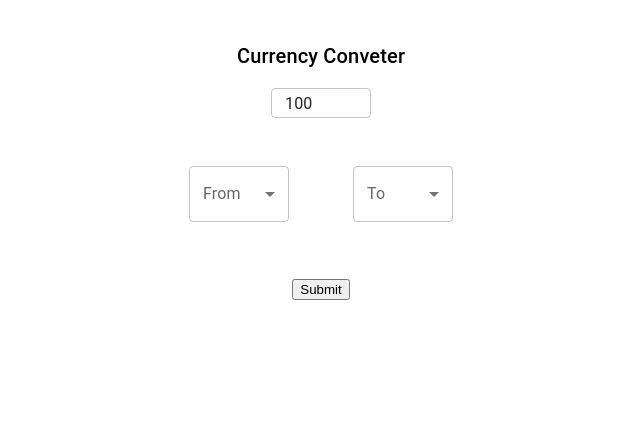
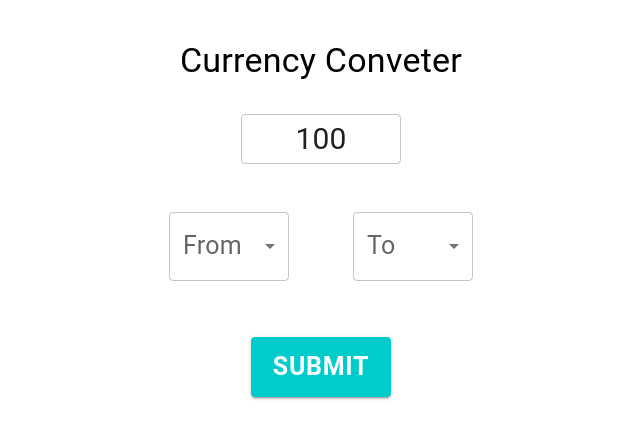
Before and after one commit to vknanavati/React-Currency-Converter, a React (Create React App) app: page / in a window 1280 px wide. Shown: the top 438 px of the page, without its empty margins (319-959 px from the left). Built offline with nearby package versions, Linux system fonts and the light colour scheme.

Commit message:
styled FormControl, Select, InputLabel tags.

```diff
--- a/src/App.js
+++ b/src/App.js
@@ -1,5 +1,5 @@
 import { useEffect, useState } from 'react';
-import {InputLabel,FormControl, Select, Grid, Container, Typography, TextField, MenuItem} from '@mui/material'
+import {Button, InputLabel,FormControl, Select, Grid, Container, Typography, TextField, MenuItem} from '@mui/material'
 
 console.log(process.env)
 
@@ -244,9 +244,9 @@ function App() {
         direction={"column"}
       >
         <Typography
-          variant="h6"
+          variant="h4"
           marginTop={5}
-          marginBottom={2}
+          marginBottom={4}
         >
           Currency Conveter
         </Typography>
@@ -259,9 +259,16 @@ function App() {
           >
             <TextField
               sx={{
-                width: 100,
+                width: 160,
                 "& .MuiInputBase-root":{
-                  height: 30
+                  height: 50
+                },
+                input: {
+                  textAlign: "center",
+                  fontSize: 30
+                },
+                "& .MuiOutlinedInput-root.Mui-focused .MuiOutlinedInput-notchedOutline": {
+                  borderColor: "#00CCCC"
                 }
               }}
               value={amount}
@@ -277,13 +284,27 @@ function App() {
                   margin={2}
                   padding={2}
                 >
-                  <FormControl sx={{width: 100}}>
-                  <InputLabel>From</InputLabel>
+                  <FormControl sx={{width: 120}}>
+                    <InputLabel
+                      sx={{
+                        '&.MuiInputLabel-shrink':{
+                          color:"#00CCCC"
+                        },
+                        fontSize: 25
+                      }}
+                    >From</InputLabel>
                       <Select
+                        sx={{
+                          "&.Mui-focused .MuiOutlinedInput-notchedOutline":{
+                            borderColor: "#00CCCC"
+                          },
+                          fontSize: 25
+                        }}
+                        label="From"
                         onChange={e => setFrom(e.target.value)}
                       >
                         {currency_codes.map((currency_code, i) => {
-                         return <MenuItem key={i} value={currency_code}>{currency_code}</MenuItem>
+                          return <MenuItem sx={{fontSize: 25}} key={i} value={currency_code}>{currency_code}</MenuItem>
                         })}
                       </Select>
                     </FormControl>
@@ -292,25 +313,51 @@ function App() {
                   margin={2}
                   padding={2}
                 >
-                  <FormControl sx={{width: 100}}>
+                  <FormControl sx={{width: 120}}>
                     <InputLabel
-                    >To
+                      sx={{
+                        '&.MuiInputLabel-shrink':{
+                          color:"#00CCCC"
+                        },
+                        fontSize: 25
+                      }}
+                    >
+                      To
                     </InputLabel>
                       <Select
+                        sx={{
+                          "&.Mui-focused .MuiOutlinedInput-notchedOutline":{
+                            borderColor: "#00CCCC"
+                          },
+                          fontSize: 25,
+                        }}
+                        label="To"
                         onChange={e => setTo(e.target.value)}
                       >
                         {currency_codes.map((currency_code, i) => {
-                          return <MenuItem key={i} value={currency_code}>{currency_code}</MenuItem>
+                          return <MenuItem sx={{fontSize:25}} key={i} value={currency_code}>{currency_code}</MenuItem>
                         })}
                       </Select>
                     </FormControl>
                 </Grid>
             </Grid>
-            <div>
-              <button
+            <Grid>
+              <Button
+                size="large"
+                variant="contained"
+                sx={{
+                  backgroundColor: "#00CCCC",
+                  "&:hover": {
+                    backgroundColor: "#00CCCC",
+                  },
+                  fontWeight: 700,
+                  fontSize: 25
+                }}
                 onClick={e => handleClick(e)}
-              >Submit</button>
-            </div>
+              >
+                Submit
+              </Button>
+            </Grid>
           </Grid>
         </form>
       </Grid>
```
Lines whose indentation alone changed are shown as unchanged.
